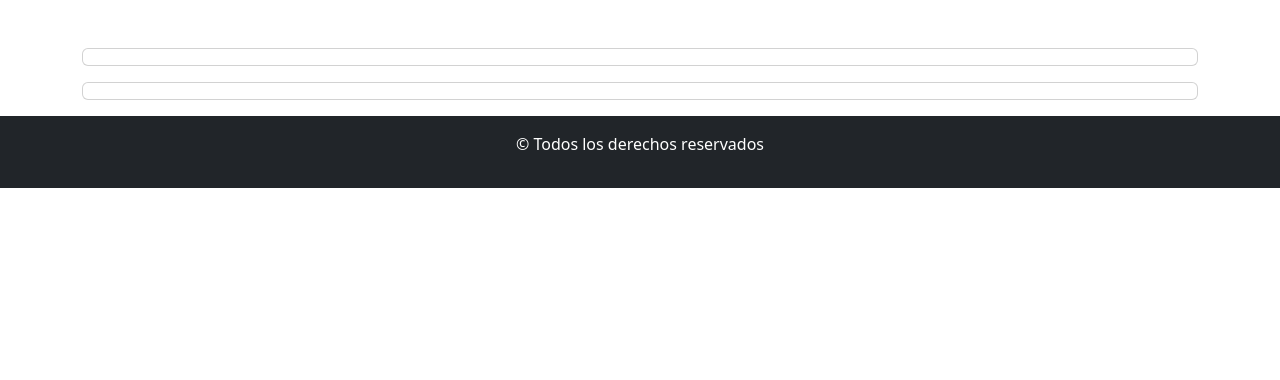
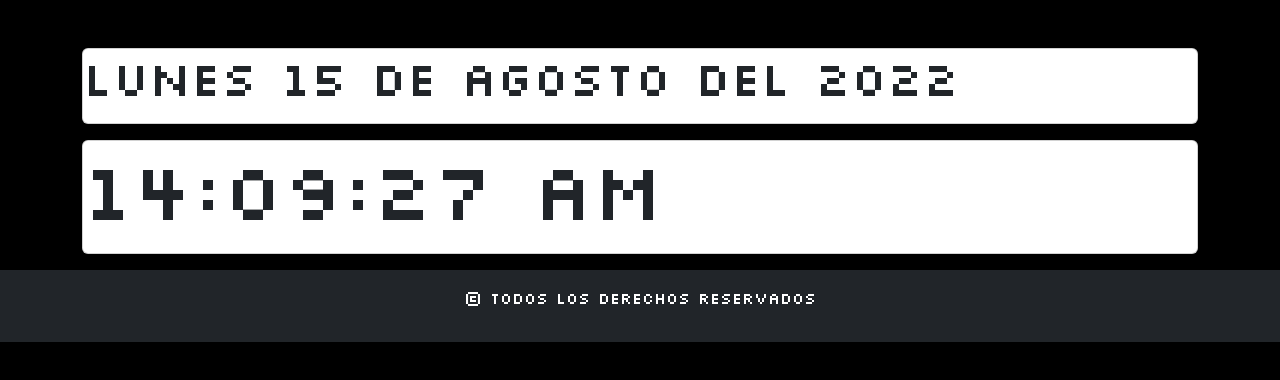
Before and after one commit to Alvaro-Gendo/Practico5Ejercicio4, a plain HTML site: page index.html in a window 1280 px wide. Drawn offline with Linux system fonts and the light colour scheme.

Commit message:
terminada la funcionalidad, falta revisar el horario pm

```diff
--- a/css/style.css
+++ b/css/style.css
@@ -1,7 +1,8 @@
 @import url('https://fonts.googleapis.com/css2?family=Silkscreen&display=swap');
 
 
-main{
+body{
     font-family: 'Silkscreen';
-    font-size: 2em;
+    font-size: 1rem;
+    background-color: black;
 }
--- a/index.html
+++ b/index.html
@@ -15,10 +15,10 @@
     <main class="container mt-5">
         <section>
             <div class="card my-3">
-                <p id="fecha"></p>
+                <p id="fecha" class="display-5"></p>
             </div>
             <div class="card my-3">
-                <p id="fecha" class="display-1"></p>
+                <p id="hora" class="display-1"></p>
             </div>
         </section>
     </main>
--- a/js/app.js
+++ b/js/app.js
@@ -0,0 +1,59 @@
+function obtenerHora() {
+  let fechaActual = new Date();
+
+  let diaSemanas = [
+    "Domingo",
+    "Lunes",
+    "Martes",
+    "Miercoles",
+    "Jueves",
+    "Viernes",
+    "Sábado",
+  ];
+
+  let meses = [
+    "Enero",
+    "Febrero",
+    "Marzo",
+    "Abril",
+    "Mayo",
+    "Junio",
+    "julio",
+    "Agosto",
+    "Septiembre",
+    "Octubre",
+    "Noviembre",
+    "Diciembre",
+  ];
+
+  let fecha = document.querySelector("#fecha");
+
+  fecha.innerHTML = `${diaSemanas[fechaActual.getDay()]}
+  ${fechaActual.getDate()} de ${ meses[fechaActual.getMonth()]} del ${fechaActual.getFullYear()}`;
+
+  let parrafoHora = document.querySelector("#hora");
+
+  let segundos = fechaActual.getSeconds();
+  if (segundos < 10) {
+    segundos = "0" + segundos;
+  }
+
+  let minutos = fechaActual.getMinutes()
+  if (minutos < 10 ){
+    minutos = "0" + minutos;
+  }
+  let hora = fechaActual.getHours()
+  if (hora < 10 ){
+    hora = "0" + hora;
+  }
+ let horaDia = ""
+ if (horaDia < 12){
+    horaDia = "am"
+ }else{
+    horaDia = "pm"
+ }
+  parrafoHora.innerHTML = `${hora}:${minutos}:${segundos} ${horaDia}`;
+}
+
+
+setInterval(obtenerHora, 1000)
```
